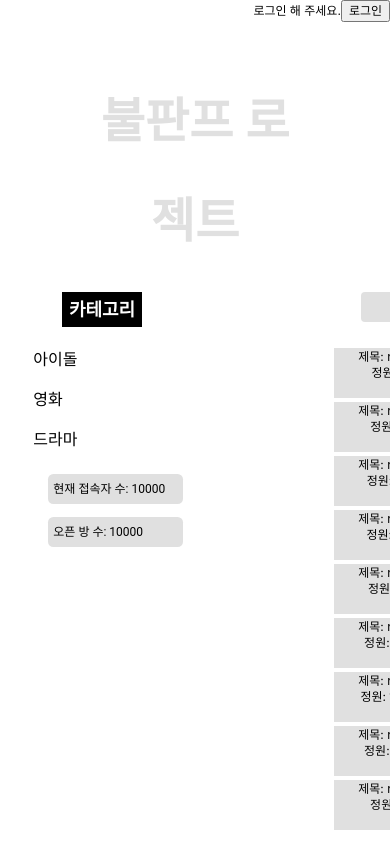
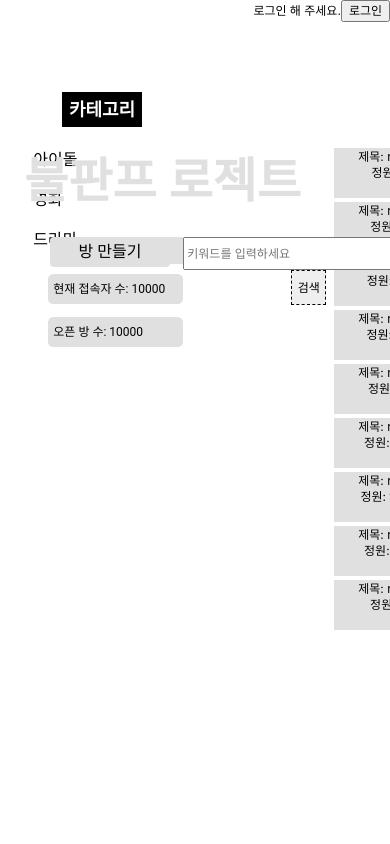
Before and after one commit to Do-yoon/boolpan, a React (Create React App) app: page / in a window 390 px wide. Shown: the top 844 px of the page. Built offline with nearby package versions, Linux system fonts and the light colour scheme; the HTML template or start-up script is replaced by a standard one.

Commit message:
update mobile css

```diff
--- a/src/css/MainLayout.css
+++ b/src/css/MainLayout.css
@@ -317,7 +317,41 @@ li {
 }
 
 /* mobile */
-@media (max-width: 600px) {
-    .title {
+@media (max-width: 768px) {
+    #search-bar {
+        position: absolute;
+        height: 27px;
+        width: 225px;
+        left: 129px;
+        top: 237px;
+        border-radius: 16px;
+        background-color: #E0E0E0;
+
+        text-align: center;
+        /* width: fit-content; */
+        margin: auto;
+        display: flex;
+        justify-content: center;
+        align-content: center;
+    }
+
+    #search-text-input-area {
+        width: 62vw;
+        height: 27px;
+        display: inline-block;
+        margin: 0;
+
+    }
+
+    #main-logo {
+        margin: auto;
+        display: flex;
+        text-align: center;
+        position: absolute;
+        width: 87vw;
+        height: auto;
+        left: 24px;
+        top: 82px;
+
     }
 }
```
